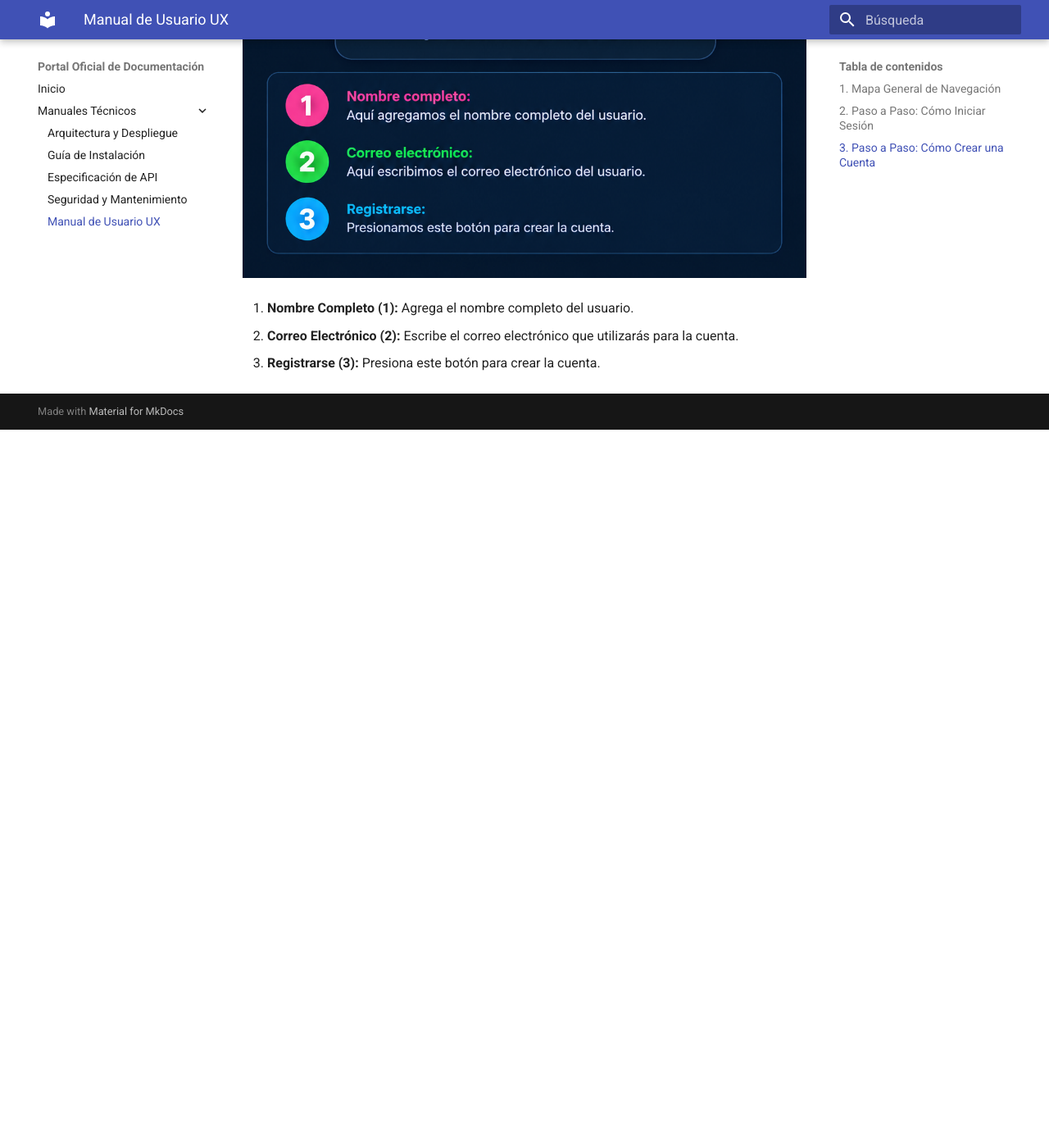
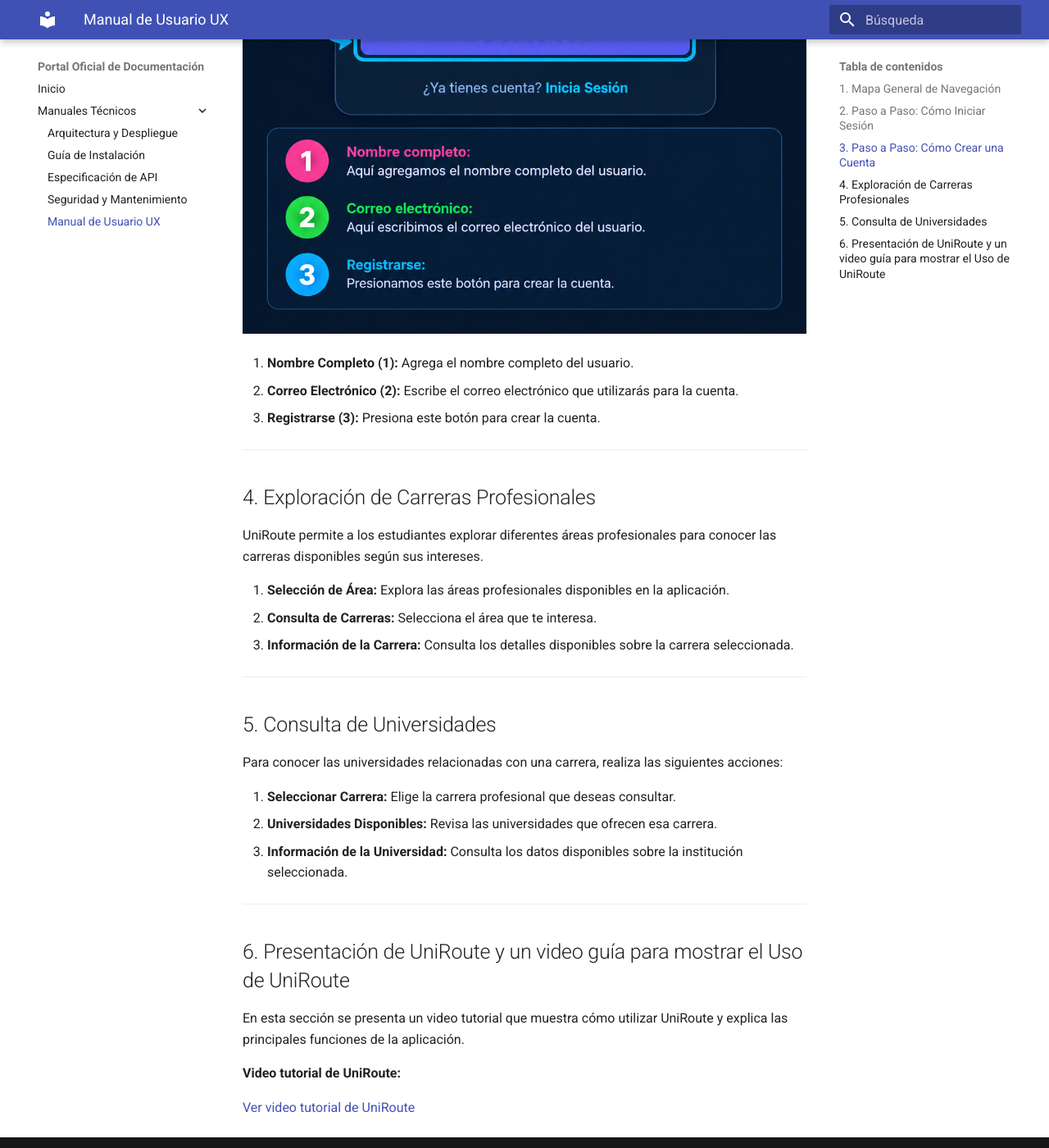
Before and after one commit to meymarroquin2008/Docu_AppMovil_Modulo35, an MkDocs documentation site: the page built from docs/manual_usuario_ux.md, in a window 1280 px wide and 1400 px high, scrolled down 3080 px. Shown: the whole window at 82% size. Built offline with MkDocs 1.6.1 and Material for MkDocs 9.7.7, drawn with Linux system fonts in a browser that asks for light colours; before the commit the page ends 3604 px from its top, so only the background shows below that; some of the changed text lies outside the part shown.

Commit message:
docs: adaptar la guía visual al proyecto UniRoute y agregar video tutorial

```diff
--- a/docs/manual_usuario_ux.md
+++ b/docs/manual_usuario_ux.md
@@ -1,6 +1,7 @@
-# Guía Visual de Navegación y Uso de la Aplicación
 
-Bienvenido a la guía de uso de PixelVault Store. Este manual te explicará paso a paso cómo utilizar las funciones principales de forma rápida y sencilla.
+# Guía Visual de Navegación y Uso de la Aplicación UniRoute
+
+Bienvenido a la guía de uso de UniRoute. Este manual te explicará paso a paso cómo utilizar las funciones principales de forma rápida y sencilla para explorar carreras profesionales y conocer las universidades donde puedes continuar tus estudios.
 
 ---
 
@@ -14,7 +15,7 @@ A continuación se muestra el recorrido visual de las pantallas dentro de la apl
 
 ## 2. Paso a Paso: Cómo Iniciar Sesión
 
-Para acceder a tu cuenta en la aplicación, realiza las siguientes acciones:
+Para acceder a tu cuenta en UniRoute, realiza las siguientes acciones:
 
 ![Pantalla de Inicio de Sesión](assets/login_anotado.png)
 
@@ -26,10 +27,40 @@ Para acceder a tu cuenta en la aplicación, realiza las siguientes acciones:
 
 ## 3. Paso a Paso: Cómo Crear una Cuenta
 
-Para crear una cuenta nueva en PixelVault Store, realiza las siguientes acciones:
+Para crear una cuenta nueva en UniRoute, realiza las siguientes acciones:
 
 ![Pantalla de Registro](assets/registro_anotado.png)
 
 1. **Nombre Completo (1):** Agrega el nombre completo del usuario.
 2. **Correo Electrónico (2):** Escribe el correo electrónico que utilizarás para la cuenta.
 3. **Registrarse (3):** Presiona este botón para crear la cuenta.
+
+---
+
+## 4. Exploración de Carreras Profesionales
+
+UniRoute permite a los estudiantes explorar diferentes áreas profesionales para conocer las carreras disponibles según sus intereses.
+
+1. **Selección de Área:** Explora las áreas profesionales disponibles en la aplicación.
+2. **Consulta de Carreras:** Selecciona el área que te interesa.
+3. **Información de la Carrera:** Consulta los detalles disponibles sobre la carrera seleccionada.
+
+---
+
+## 5. Consulta de Universidades
+
+Para conocer las universidades relacionadas con una carrera, realiza las siguientes acciones:
+
+1. **Seleccionar Carrera:** Elige la carrera profesional que deseas consultar.
+2. **Universidades Disponibles:** Revisa las universidades que ofrecen esa carrera.
+3. **Información de la Universidad:** Consulta los datos disponibles sobre la institución seleccionada.
+
+---
+
+## 6. Presentación de UniRoute y un video guía para mostrar el Uso de UniRoute
+
+En esta sección se presenta un video tutorial que muestra cómo utilizar UniRoute y explica las principales funciones de la aplicación.
+
+**Video tutorial de UniRoute:**
+
+[Ver video tutorial de UniRoute](assets/videotutorial_proyecto.mp4)
```
